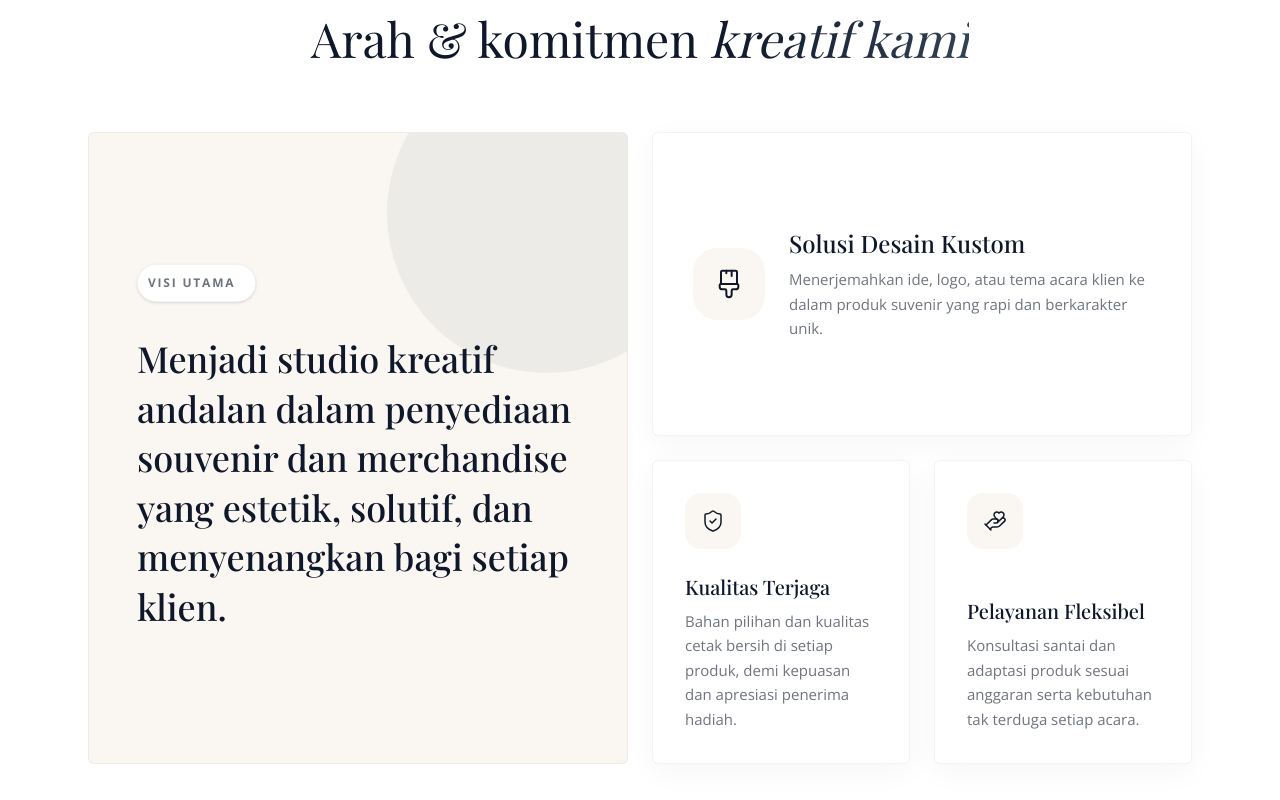
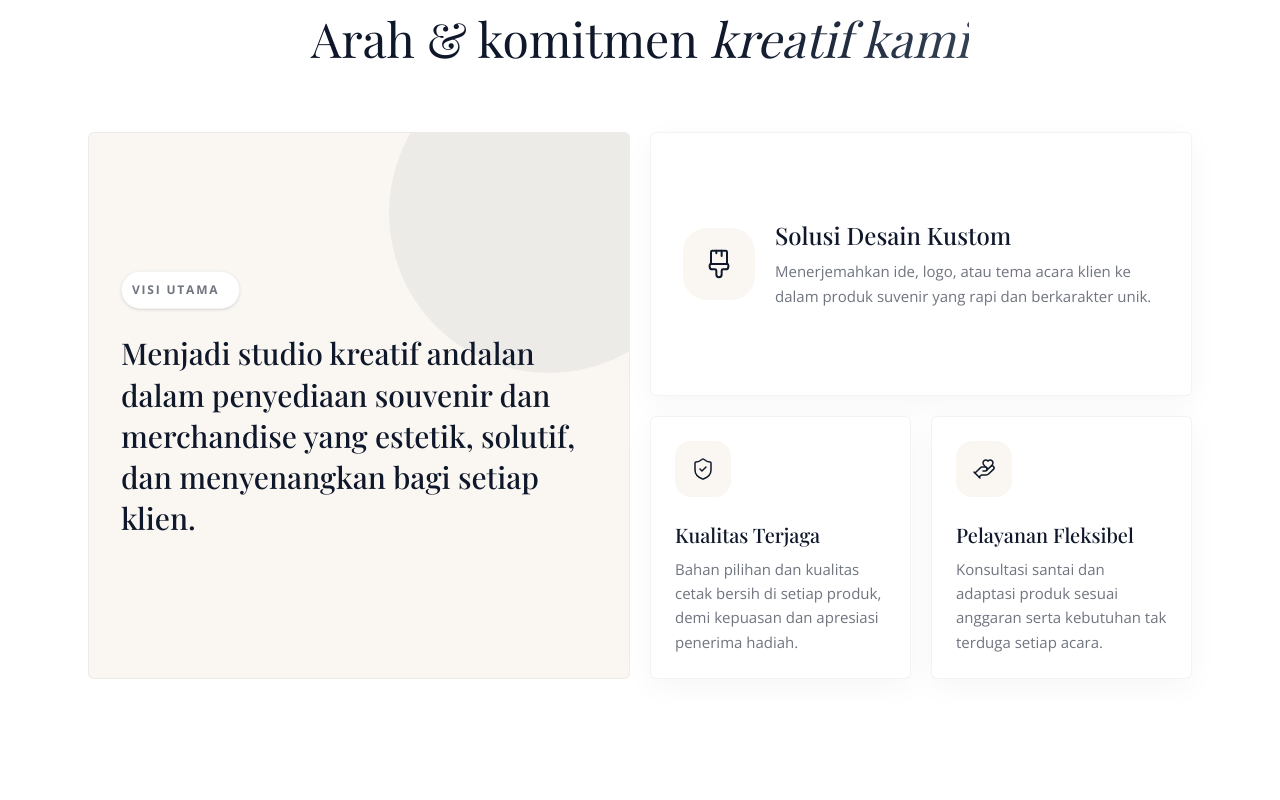
Before and after one commit to GalihAdiPrayoga/Craftoria, a Next.js app: page / in a window 1280 px wide. Shown: the part 1940-2740 px from the top of the page. Built offline with nearby package versions, Linux system fonts and the light colour scheme.

Commit message:
feat: add About and Gallery sections with site data configuration

```diff
--- a/src/components/sections/AboutSection.tsx
+++ b/src/components/sections/AboutSection.tsx
@@ -89,7 +89,7 @@ export function AboutSection() {
   return (
     <>
       {/* ── Tentang Kami ── */}
-      <section id="about" className="relative z-20 scroll-mt-20 overflow-hidden bg-cream-light py-24 lg:py-32">
+      <section id="about" className="relative z-20 scroll-mt-0 overflow-hidden bg-cream-light py-24 lg:py-32">
         {/* Decorative Blobs */}
         <div className="pointer-events-none absolute top-[-10%] right-[-5%] h-[500px] w-[500px] rounded-full bg-cream/60 blur-[100px]" />
         <div className="pointer-events-none absolute top-[40%] left-[-10%] h-[400px] w-[400px] rounded-full bg-white/80 blur-[80px]" />
@@ -158,7 +158,7 @@ export function AboutSection() {
       </section>
 
       {/* ── Visi & Misi ── */}
-      <section id="vision-mission" className="relative z-20 scroll-mt-20 bg-white py-24 lg:py-32 border-t border-navy/5">
+      <section id="vision-mission" className="relative z-20 scroll-mt-0 bg-white py-24 lg:py-32 border-t border-navy/5">
         <div className="relative mx-auto max-w-6xl px-4 sm:px-6">
           <FadeUp>
             <div className="text-center max-w-2xl mx-auto mb-16">
@@ -169,20 +169,20 @@ export function AboutSection() {
             </div>
           </FadeUp>
 
-          <div className="grid grid-cols-1 md:grid-cols-2 lg:grid-cols-4 gap-6 auto-rows-fr">
+          <div className="grid grid-cols-1 md:grid-cols-2 lg:grid-cols-4 gap-4 sm:gap-5 auto-rows-fr">
             {/* Vision - Large Bento Box */}
             <div className="md:col-span-2 lg:row-span-2">
               <FadeUp className="h-full">
-                <div className="h-full relative group p-8 sm:p-12 rounded-md bg-cream-light border border-navy/5 transition-all duration-500 hover:bg-navy hover:-translate-y-1 hover:shadow-card-hover overflow-hidden flex flex-col justify-center cursor-pointer">
+                <div className="h-full relative group p-6 sm:p-8 rounded-md bg-cream-light border border-navy/5 transition-all duration-500 hover:bg-navy hover:-translate-y-1 hover:shadow-card-hover overflow-hidden flex flex-col justify-center cursor-pointer">
                   {/* Decorative hover background blob */}
                   <div className="absolute -right-20 -top-20 h-80 w-80 rounded-full bg-navy/5 transition-transform duration-700 group-hover:scale-[3.5] group-hover:bg-white/5 pointer-events-none" />
                   <div className="relative z-10">
-                    <div className="mb-8 inline-flex items-center gap-3 p-2.5 pr-5 rounded-full justify-center bg-white shadow-sm border border-navy/5 transition-colors duration-500 group-hover:bg-white/10 group-hover:border-white/10">
+                    <div className="mb-6 inline-flex items-center gap-3 p-2.5 pr-5 rounded-full justify-center bg-white shadow-sm border border-navy/5 transition-colors duration-500 group-hover:bg-white/10 group-hover:border-white/10">
                       <span className="text-xs font-bold uppercase tracking-[0.15em] text-navy/60 transition-colors duration-500 group-hover:text-white/80">
                         Visi Utama
                       </span>
                     </div>
-                    <p className="font-serif text-2xl sm:text-3xl md:text-4xl font-medium leading-snug text-navy transition-colors duration-500 group-hover:text-white">
+                    <p className="font-serif text-xl sm:text-2xl md:text-3xl font-medium leading-snug text-navy transition-colors duration-500 group-hover:text-white">
                       Menjadi studio kreatif andalan dalam penyediaan souvenir dan
                       merchandise yang estetik, solutif, dan menyenangkan bagi setiap klien.
                     </p>
@@ -194,7 +194,7 @@ export function AboutSection() {
             {/* Mission 1 */}
             <div className="md:col-span-2 lg:col-span-2 lg:row-span-1">
               <FadeUp delay={0.1} className="h-full">
-                <div className="h-full group p-8 sm:p-10 rounded-md bg-white border border-navy/5 shadow-[0_8px_30px_rgb(0,0,0,0.04)] transition-all duration-500 hover:shadow-xl hover:-translate-y-1 relative overflow-hidden flex flex-col sm:flex-row items-start sm:items-center gap-6">
+                <div className="h-full group p-6 sm:p-8 rounded-md bg-white border border-navy/5 shadow-[0_8px_30px_rgb(0,0,0,0.04)] transition-all duration-500 hover:shadow-xl hover:-translate-y-1 relative overflow-hidden flex flex-col sm:flex-row items-start sm:items-center gap-5">
                   <div className="absolute inset-0 bg-linear-to-br from-cream/20 to-transparent opacity-0 transition-opacity duration-500 group-hover:opacity-100 pointer-events-none" />
                   <div className="relative z-10 shrink-0 p-5 rounded-3xl bg-cream-light text-navy transition-transform duration-500 group-hover:scale-110 group-hover:-rotate-6">
                     <Paintbrush2 className="h-8 w-8" strokeWidth={1.5} />
@@ -214,7 +214,7 @@ export function AboutSection() {
             {/* Mission 2 */}
             <div className="md:col-span-1 lg:col-span-1 lg:row-span-1">
               <FadeUp delay={0.2} className="h-full">
-                <div className="h-full group p-8 rounded-md bg-white border border-navy/5 shadow-[0_8px_30px_rgb(0,0,0,0.04)] transition-all duration-500 hover:shadow-xl hover:-translate-y-1 relative overflow-hidden flex flex-col">
+                <div className="h-full group p-6 rounded-md bg-white border border-navy/5 shadow-[0_8px_30px_rgb(0,0,0,0.04)] transition-all duration-500 hover:shadow-xl hover:-translate-y-1 relative overflow-hidden flex flex-col">
                   <div className="absolute inset-0 bg-linear-to-br from-cream/20 to-transparent opacity-0 transition-opacity duration-500 group-hover:opacity-100 pointer-events-none" />
                   <div className="relative z-10 mb-6 w-fit p-4 rounded-2xl bg-cream-light text-navy transition-transform duration-500 group-hover:scale-110 group-hover:-rotate-6">
                     <ShieldCheck className="h-6 w-6" strokeWidth={1.5} />
@@ -234,7 +234,7 @@ export function AboutSection() {
             {/* Mission 3 */}
             <div className="md:col-span-1 lg:col-span-1 lg:row-span-1">
               <FadeUp delay={0.3} className="h-full">
-                <div className="h-full group p-8 rounded-md bg-white border border-navy/5 shadow-[0_8px_30px_rgb(0,0,0,0.04)] transition-all duration-500 hover:shadow-xl hover:-translate-y-1 relative overflow-hidden flex flex-col">
+                <div className="h-full group p-6 rounded-md bg-white border border-navy/5 shadow-[0_8px_30px_rgb(0,0,0,0.04)] transition-all duration-500 hover:shadow-xl hover:-translate-y-1 relative overflow-hidden flex flex-col">
                   <div className="absolute inset-0 bg-linear-to-br from-cream/20 to-transparent opacity-0 transition-opacity duration-500 group-hover:opacity-100 pointer-events-none" />
                   <div className="relative z-10 mb-6 w-fit p-4 rounded-2xl bg-cream-light text-navy transition-transform duration-500 group-hover:scale-110 group-hover:-rotate-6">
                     <HandHeart className="h-6 w-6" strokeWidth={1.5} />
@@ -255,7 +255,7 @@ export function AboutSection() {
       </section>
 
       {/* ── Kenapa Kami ── */}
-      <section id="why-us" className="relative z-20 scroll-mt-20 bg-cream-light py-24 lg:py-32">
+      <section id="why-us" className="relative z-20 scroll-mt-0 bg-cream-light py-24 lg:py-32">
         <div className="mx-auto max-w-6xl px-4 sm:px-6">
           <FadeUp>
             <div className="max-w-2xl">
--- a/src/components/sections/GallerySection.tsx
+++ b/src/components/sections/GallerySection.tsx
@@ -60,7 +60,7 @@ export function GallerySection() {
   };
 
   return (
-    <section id="gallery" className="relative z-20 scroll-mt-20 bg-white pt-24 pb-16 lg:pt-32 lg:pb-24 border-t border-navy/5">
+    <section id="gallery" className="relative z-20 scroll-mt-0 bg-white pt-24 pb-16 lg:pt-32 lg:pb-24 border-t border-navy/5">
       <div className="mx-auto max-w-6xl px-4 sm:px-6">
         {/* Heading */}
         <div ref={headingRef} className="reveal-fade mx-auto max-w-2xl text-center opacity-0">
--- a/src/data/site.ts
+++ b/src/data/site.ts
@@ -10,7 +10,7 @@ export const site = {
   instagram: "https://www.instagram.com/craftoria.coo/",
   tiktok: "https://www.tiktok.com/@craftoria.co",
   shopeeLabel: "Craftoria.co Official Shop",
-  shopeeUrl: "https://shopee.co.id/search?keyword=craftoria.co",
+  shopeeUrl: "https://shopee.co.id/craftoria.co",
   location: "Mojokerto, Jawa Timur, Indonesia",
 } as const;
 
```
